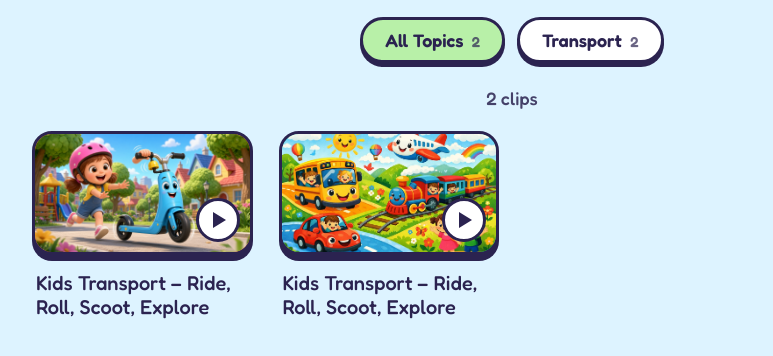
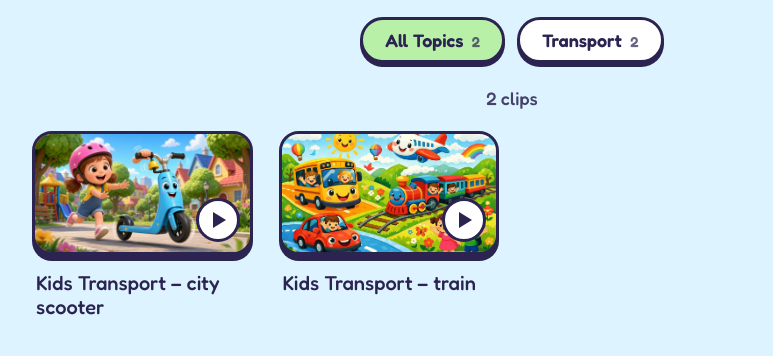
Before and after one commit to subhankarsarkar/kidstransport, a plain HTML site: page index.html in a window 1280 px wide. Shown: the part 216-572 px from the top of the page, without its empty margins (128-901 px from the left). Drawn offline with Linux system fonts and the light colour scheme.

Commit message:
Add files via upload

```diff
--- a/index.html
+++ b/index.html
@@ -90,8 +90,8 @@ video{display:block;width:100%;background:#000;border-radius:22px;border:4px sol
   // Clip number N uses thumbs/N.jpg (or .png / .jpeg) and videos/N.mp4.
   // tags = extra words that people may search for.
   const clips = [
-    {"title": "Kids Transport – Ride, Roll, Scoot, Explore", "category": "Transport", "tags": "transport scooter bike ride helmet road wheels park safety vehicle", "thumb": "thumbs/1.jpg", "file": "videos/1.mp4"},
-    {"title": "Kids Transport – Ride, Roll, Scoot, Explore", "category": "Transport", "tags": "transport scooter bike ride helmet road wheels park safety vehicle", "thumb": "thumbs/2.jpg", "file": "videos/2.mp4"}
+    {"title": "Kids Transport – city scooter", "category": "Transport", "tags": "transport scooter bike ride helmet road wheels park safety vehicle", "thumb": "thumbs/1.png", "file": "videos/1.mp4"},
+    {"title": "Kids Transport – train", "category": "Transport", "tags": "transport train ride", "thumb": "thumbs/2.png", "file": "videos/2.mp4"}
   ];
 
   const colors = ["var(--red)", "var(--mint)", "var(--sun)", "var(--grape)"];
```
